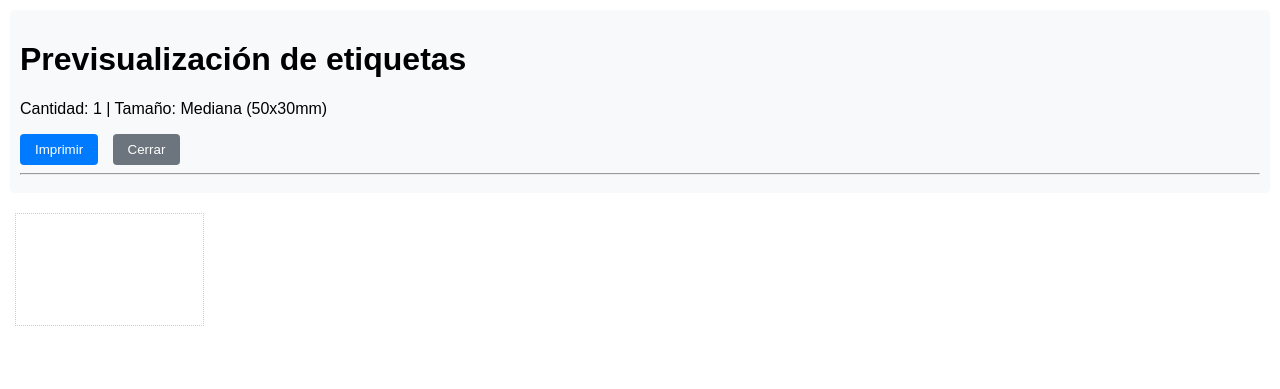
After one commit to yorchavez9/sis-de-pollo-V2, a PHP site: page /extensiones/plantilla_impresion_codigos.php in a window 1280 px wide. The commit adds this page. Shown: the top 389 px of the page. Run offline with PHP 8.4, Linux system fonts and the light colour scheme; some libraries are stand-ins or nearby versions.

Commit message:
Terminado el modulo de imprimir codigo

```diff
--- /dev/null
+++ b/extensiones/plantilla_impresion_codigos.php
@@ -0,0 +1,255 @@
+<?php
+// Obtener parámetros de la URL
+$cantidad = isset($_GET['cantidad']) ? intval($_GET['cantidad']) : 1;
+$tamano = isset($_GET['tamano']) ? $_GET['tamano'] : 'medium';
+$nombre = isset($_GET['nombre']) ? htmlspecialchars(urldecode($_GET['nombre'])) : '';
+$precio = isset($_GET['precio']) ? htmlspecialchars(urldecode($_GET['precio'])) : '';
+$codigo = isset($_GET['codigo']) ? htmlspecialchars(urldecode($_GET['codigo'])) : '';
+$codigoBarras = isset($_GET['codigoBarras']) ? htmlspecialchars(urldecode($_GET['codigoBarras'])) : '';
+
+// Determinar el texto del tamaño
+function obtenerTextoSize($tamano)
+{
+    switch ($tamano) {
+        case 'small':
+            return 'Pequeña (25x15mm)';
+        case 'large':
+            return 'Grande (75x50mm)';
+        default:
+            return 'Mediana (50x30mm)';
+    }
+}
+?>
+<!DOCTYPE html>
+<html lang="es">
+
+<head>
+    <meta charset="UTF-8">
+    <meta name="viewport" content="width=device-width, initial-scale=1.0">
+    <title>Imprimir Códigos de Barras</title>
+    <style>
+        body {
+            margin: 0;
+            padding: 10px;
+            font-family: Arial, sans-serif;
+        }
+
+        .etiqueta {
+            border: 1px dotted #ccc;
+            margin: 5px;
+            padding: 5px;
+            display: inline-block;
+            text-align: center;
+            page-break-inside: avoid;
+        }
+
+        .codigo-barras {
+            margin: 5px auto;
+        }
+
+        .nombre {
+            font-weight: bold;
+            margin-bottom: 3px;
+        }
+
+        .precio {
+            color: #28a745;
+            font-weight: bold;
+            margin-bottom: 5px;
+        }
+
+        .codigo {
+            font-size: 0.8em;
+            color: #666;
+        }
+
+        .controles-impresion {
+            margin-bottom: 15px;
+            padding: 10px;
+            background: #f8f9fa;
+            border-radius: 5px;
+        }
+
+        .btn-imprimir {
+            background-color: #007bff;
+            color: white;
+            border: none;
+            padding: 8px 15px;
+            border-radius: 4px;
+            cursor: pointer;
+            margin-right: 10px;
+        }
+
+        .btn-cerrar {
+            background-color: #6c757d;
+            color: white;
+            border: none;
+            padding: 8px 15px;
+            border-radius: 4px;
+            cursor: pointer;
+        }
+
+        @media print {
+            .no-print {
+                display: none;
+            }
+
+            body {
+                padding: 0;
+            }
+
+            .etiqueta {
+                border: none;
+            }
+        }
+
+        /* Agregar al estilo existente */
+        .codigo-barras-container {
+            display: flex;
+            justify-content: center;
+            align-items: center;
+            overflow: hidden;
+            width: 100%;
+        }
+
+        .etiqueta {
+            box-sizing: border-box;
+            overflow: hidden;
+            position: relative;
+        }
+
+        .nombre {
+            overflow: hidden;
+            text-overflow: ellipsis;
+            white-space: nowrap;
+            max-width: 100%;
+            display: inline-block;
+        }
+
+        @media print {
+            .etiqueta {
+                break-inside: avoid;
+            }
+
+            .codigo-barras-container svg {
+                max-width: 100% !important;
+                height: auto !important;
+            }
+        }
+    </style>
+</head>
+
+<body>
+    <div class="controles-impresion no-print">
+        <h1>Previsualización de etiquetas</h1>
+        <p id="info-configuracion">Cantidad: <?php echo $cantidad; ?> | Tamaño: <?php echo obtenerTextoSize($tamano); ?></p>
+        <button class="btn-imprimir" onclick="window.print()">Imprimir</button>
+        <button class="btn-cerrar" onclick="window.close()">Cerrar</button>
+        <hr>
+    </div>
+
+    <div id="contenedor-etiquetas">
+        <?php
+        // Configurar estilos según el tamaño
+        $estilo = '';
+        switch ($tamano) {
+            case 'small':
+                $estilo = 'width: 25mm; height: 15mm; font-size: 8px;';
+                break;
+            case 'large':
+                $estilo = 'width: 75mm; height: 50mm; font-size: 20px;';
+                break;
+            default: // medium
+                $estilo = 'width: 50mm; height: 30mm; font-size: 14px;';
+        }
+
+        // Generar las etiquetas
+        for ($i = 0; $i < $cantidad; $i++) {
+            echo '
+            <div class="etiqueta" style="' . $estilo . '">
+                <div class="nombre" style="overflow: hidden; text-overflow: ellipsis; white-space: nowrap;">' . $nombre . '</div>
+                <div class="precio">' . $precio . '</div>
+                <div class="codigo-barras-container" style="overflow: hidden; width: 100%;">
+                    <svg id="barcode-' . $i . '" style="max-width: 100%; height: auto;"></svg>
+                </div>
+                <div class="codigo">' . $codigo . '</div>
+            </div>';
+        }
+        ?>
+    </div>
+
+    <script src="https://cdn.jsdelivr.net/npm/jsbarcode@3.11.5/dist/JsBarcode.all.min.js"></script>
+    <script>
+        // En la parte del script JavaScript, modificar la configuración:
+        window.onload = function() {
+            const tamano = '<?php echo $tamano; ?>';
+            const codigoBarras = '<?php echo $codigoBarras; ?>';
+            const cantidad = <?php echo $cantidad; ?>;
+
+            // Calcular ancho dinámico basado en la longitud del código
+            const codeLength = codigoBarras.length;
+            let baseWidth = 2; // Ancho base para tamaño medium
+
+            if (codeLength > 15) {
+                baseWidth = Math.max(1, 2 - (codeLength - 15) * 0.1); // Reducir ancho para códigos largos
+            }
+
+            // Configuración del código de barras según tamaño
+            const config = {
+                format: "CODE128",
+                lineColor: "#000",
+                displayValue: true,
+                margin: 5,
+                marginTop: 5,
+                marginBottom: 5,
+                marginLeft: 5,
+                marginRight: 5
+            };
+
+            // Ajustar configuración según tamaño
+            switch (tamano) {
+                case 'small':
+                    config.width = Math.max(0.5, 1 - (codeLength / 50)); // Más ajustado
+                    config.height = 15; // Menor altura
+                    config.fontSize = Math.max(6, 8 - Math.floor(codeLength / 5));
+                    config.displayValue = codeLength < 10; // Solo mostrar texto si el código es corto
+                    break;
+                case 'large':
+                    config.width = Math.max(1.5, 3 - (codeLength / 20));
+                    config.height = 50;
+                    config.fontSize = Math.max(10, 16 - Math.floor(codeLength / 3));
+                    config.displayValue = true;
+                    break;
+                default: // medium
+                    config.width = Math.max(1, 2 - (codeLength / 30));
+                    config.height = 30;
+                    config.fontSize = Math.max(8, 12 - Math.floor(codeLength / 4));
+                    config.displayValue = true;
+            }
+
+            // Generar todos los códigos de barras
+            for (let i = 0; i < cantidad; i++) {
+                try {
+                    JsBarcode(`#barcode-${i}`, codigoBarras, config);
+                } catch (e) {
+                    console.error("Error generando código de barras:", e);
+                    document.getElementById(`barcode-${i}`).innerHTML =
+                        `<text x="50%" y="50%" dominant-baseline="middle" text-anchor="middle"
+                 font-size="${config.fontSize}px">${codigoBarras}</text>`;
+                }
+            }
+
+            // Ajustar visualmente si es necesario
+            setTimeout(() => {
+                document.querySelectorAll('.codigo-barras-container svg').forEach(svg => {
+                    const bbox = svg.getBBox();
+                    const viewBox = [bbox.x, bbox.y, bbox.width, bbox.height].join(' ');
+                    svg.setAttribute('viewBox', viewBox);
+                    svg.setAttribute('preserveAspectRatio', 'xMidYMid meet');
+                });
+            }, 100);
+        };
+    </script>
+</body>
+
+</html>
--- a/vistas/js/inventario.js
+++ b/vistas/js/inventario.js
@@ -101,7 +101,6 @@ $(document).ready(function () {
         }
         console.log(url);
         const inventario = await fetchData(url);
-        console.log(inventario);
         if (!inventario) return;
 
         const tabla = $("#tabla_inventario");
--- a/vistas/modulos/layouts/footer.php
+++ b/vistas/modulos/layouts/footer.php
@@ -22,6 +22,7 @@
 
 <script src="vistas/js/categoria.js"></script>
 <script src="vistas/js/producto.js"></script>
+<script src="vistas/js/codigo_barra.js"></script>
 <script src="vistas/js/inventario.js"></script>
 
 </body>
--- a/vistas/modulos/layouts/head.php
+++ b/vistas/modulos/layouts/head.php
@@ -28,6 +28,7 @@
 
     <script src="vistas/assets/plugins/select2/js/select2.min.js"></script>
     <script src="vistas/assets/plugins/select2/js/custom-select.js"></script>
+    <script src="https://cdn.jsdelivr.net/npm/jsbarcode@3.11.5/dist/JsBarcode.all.min.js"></script>
 </head>
 
 <body>
```
Also changed, not shown: vistas/js/codigo_barra.js (added, +102 -0 lines), vistas/js/producto.js (+27 -6 lines), vistas/modulos/productos.php (+77 -0 lines), vistas/img/productos/1743813287_default.png (deleted).
